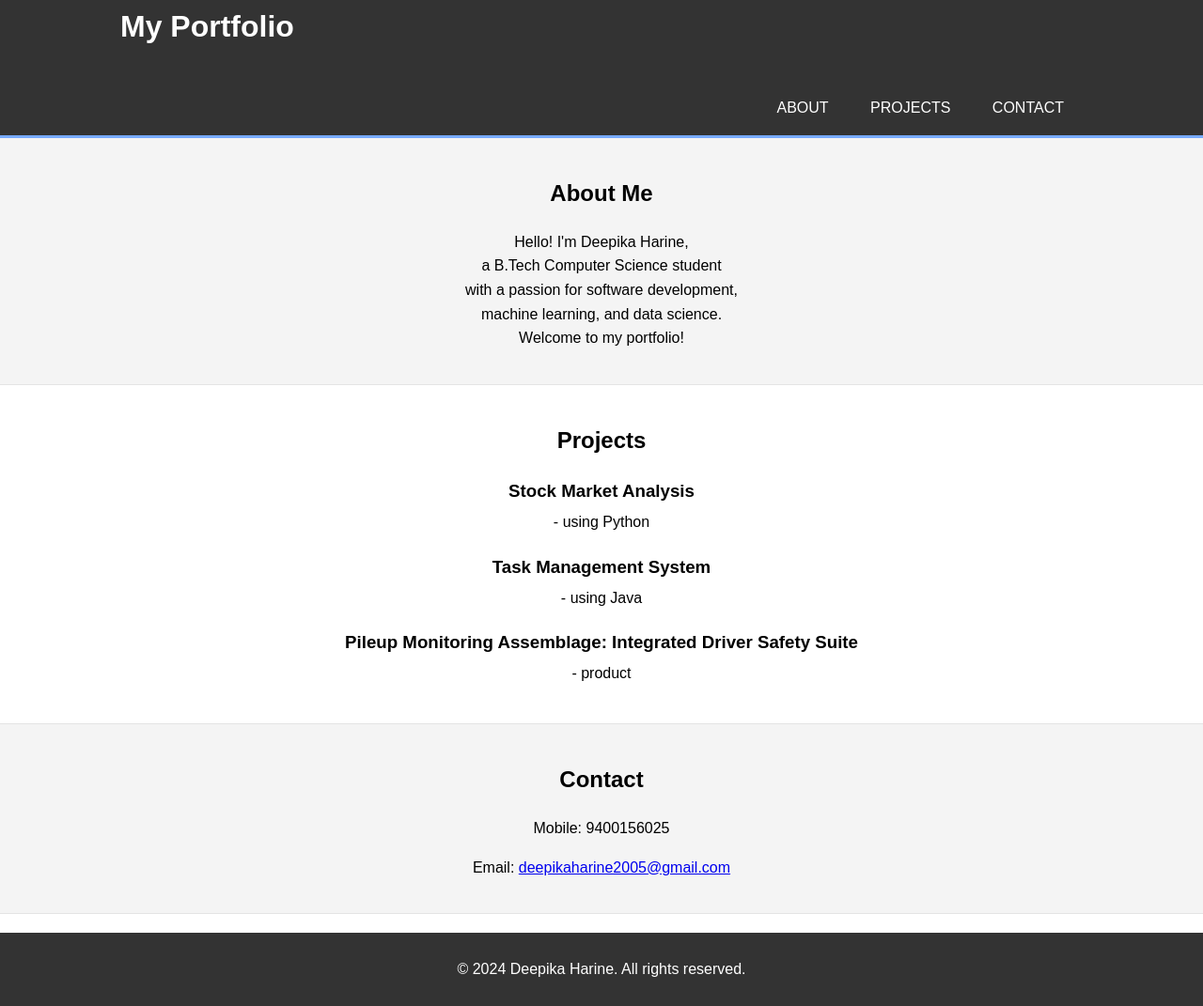
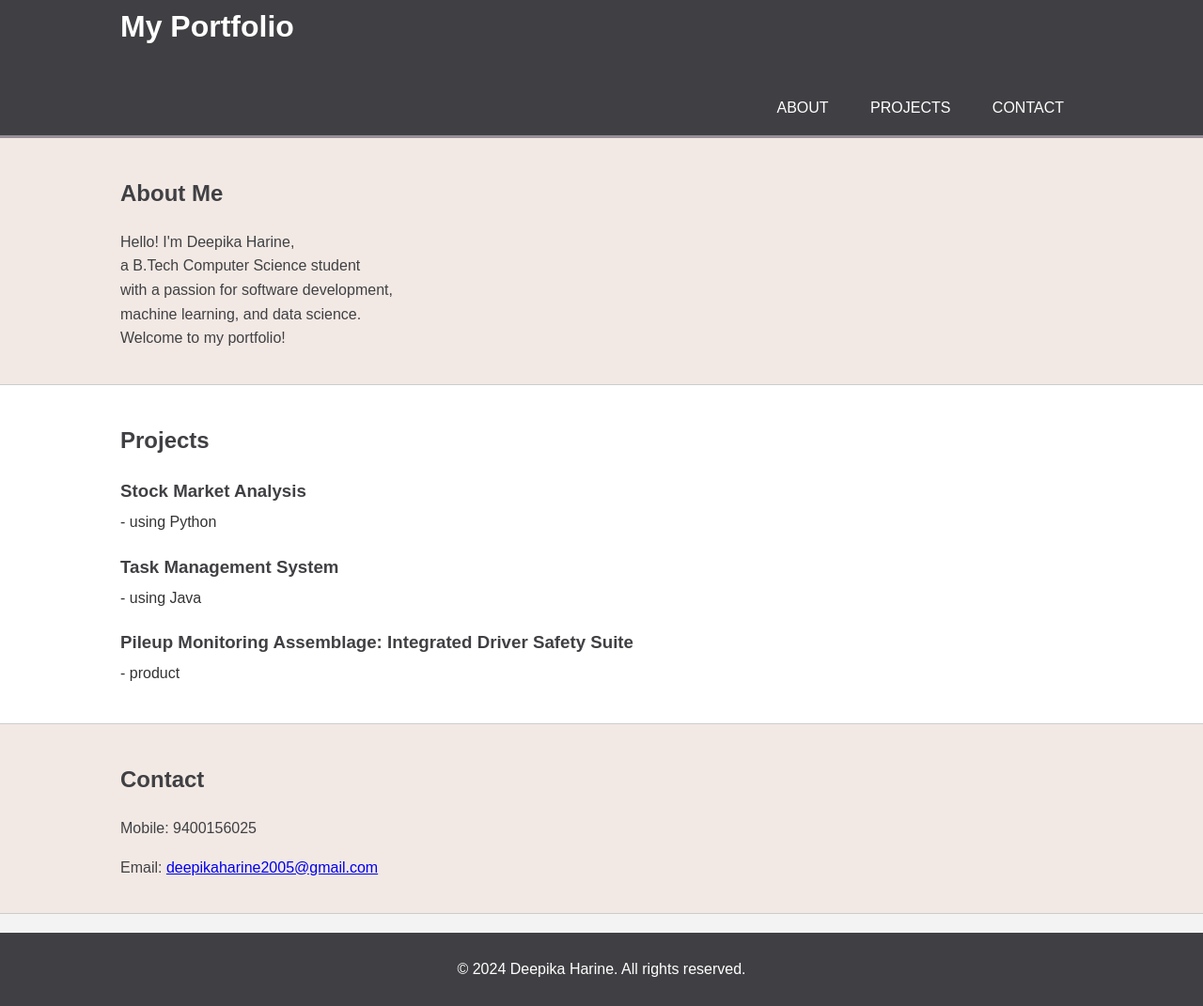
Before and after one commit to ADeepikaHarine/web_development, a plain HTML site: page Task1/index.html in a window 1280 px wide. Shown: the part 48-1119 px from the top of the page at 94% size. Drawn offline with Linux system fonts and the light colour scheme.

Commit message:
Update styles.css

```diff
--- a/Task1/styles.css
+++ b/Task1/styles.css
@@ -3,6 +3,8 @@ body {
     line-height: 1.6;
     margin: 0;
     padding: 0;
+    background-color: #f3f3f3;
+    color: #333;
 }
 
 .container {
@@ -12,11 +14,11 @@ body {
 }
 
 header {
-    background: #333;
+    background: #404044;
     color: #fff;
     padding-top: 30px;
     min-height: 70px;
-    border-bottom: #77aaff 3px solid;
+    border-bottom: #9a8c98 3px solid;
 }
 
 header a {
@@ -46,37 +48,40 @@ header nav {
 }
 
 header .highlight, header .current a {
-    color: #77aaff;
+    color: #f2e9e4;
     font-weight: bold;
 }
 
 header a:hover {
-    color: #cccccc;
+    color: #c9ada7;
 }
 
 section {
     padding: 20px 0;
-    border-bottom: 1px solid #e4e4e4;
+    border-bottom: 1px solid #ccc;
 }
 
 section .container {
-    text-align: center;
+    text-align: left;
 }
 
 section#about {
-    background: #f4f4f4;
+    background: #f2e9e4;
+    color: #404044;
 }
 
 section#projects {
     background: #fff;
+    color: #404044;
 }
 
 section#contact {
-    background: #f4f4f4;
+    background: #f2e9e4;
+    color: #404044;
 }
 
 footer {
-    background: #333;
+    background: #404044;
     color: #fff;
     text-align: center;
     padding: 10px 0;
@@ -89,8 +94,10 @@ footer {
 
 .project h3 {
     margin: 0;
+    color: #404044;
 }
 
 .project p {
     margin: 5px 0 0 0;
+    color: #333;
 }
```
